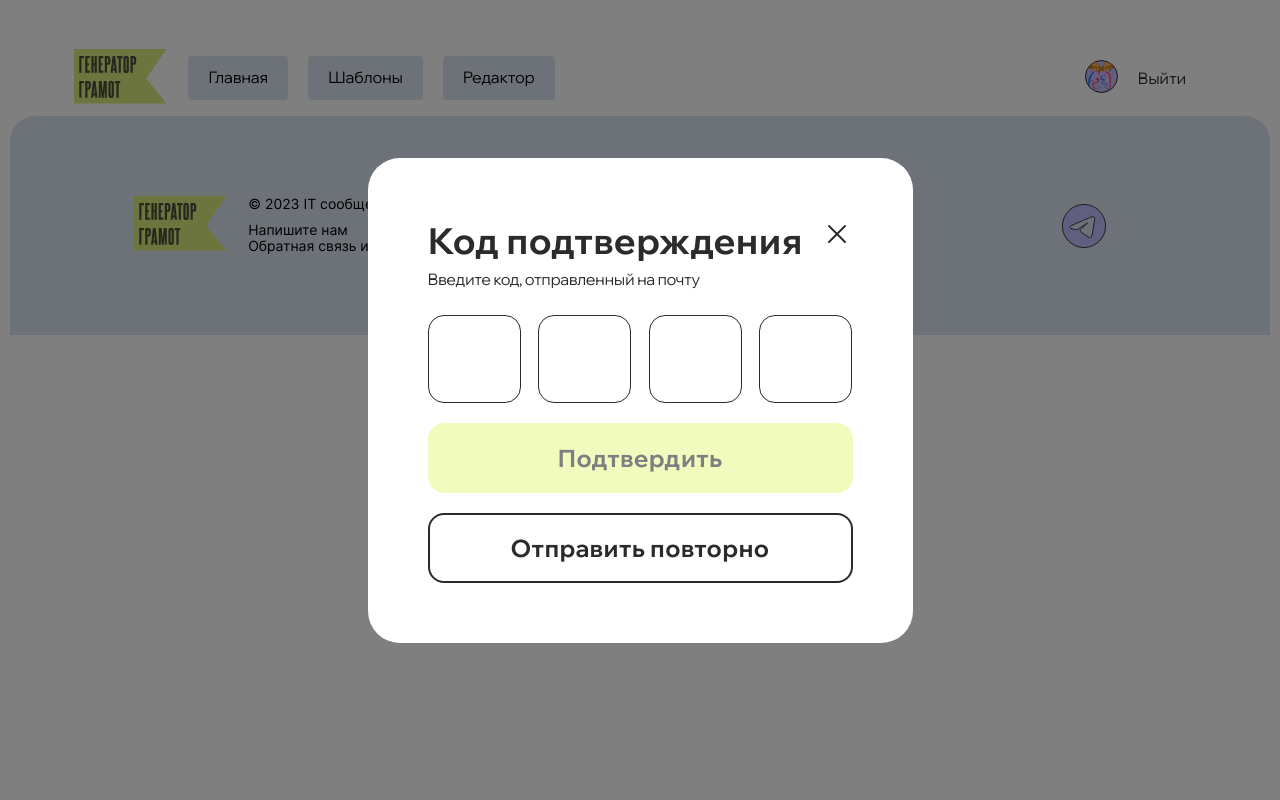
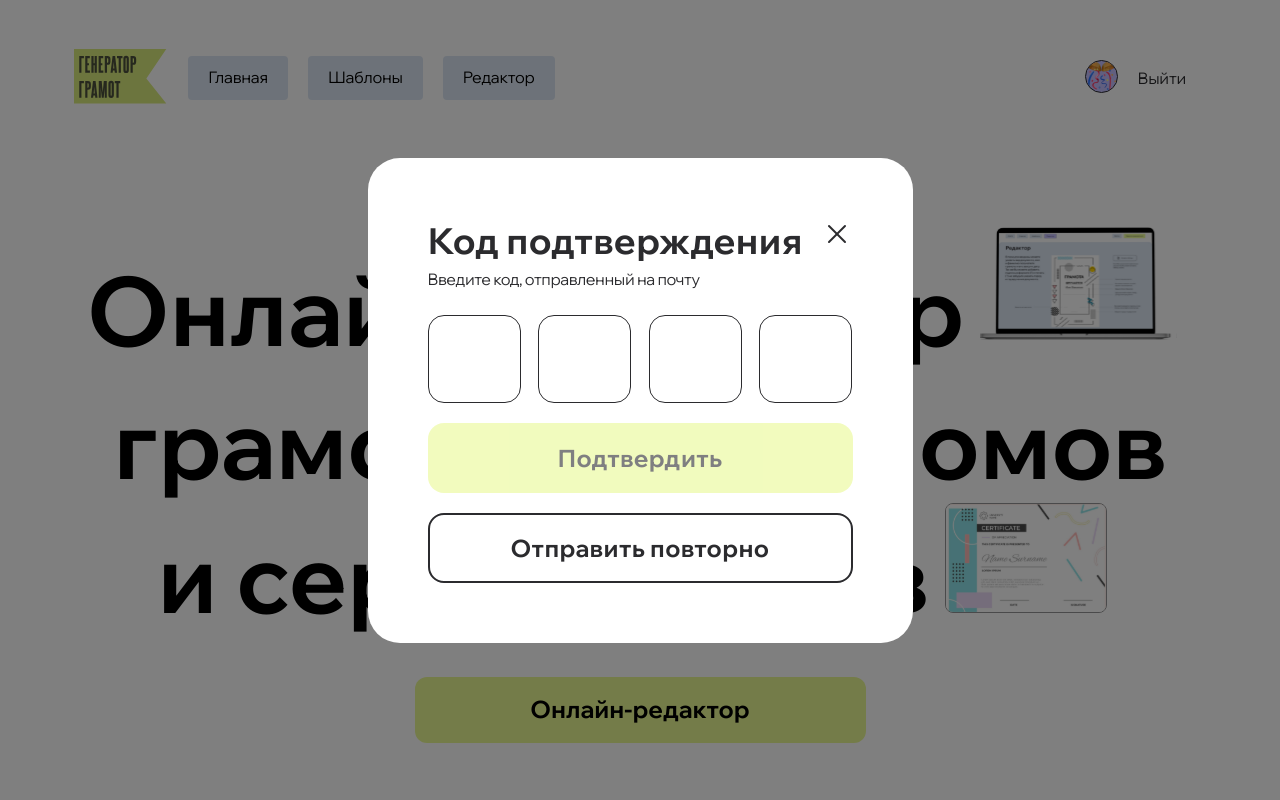
Before and after one commit to certificates-and-commendations/Frontend, a React (Create React App) app: page / in a window 1280 px wide. Shown: the top 800 px of the page. Built offline with nearby package versions, Linux system fonts and the light colour scheme; a web font is replaced by a local one.

Commit message:
fix: поменял путь у main

```diff
--- a/src/components/App/App.js
+++ b/src/components/App/App.js
@@ -153,7 +153,7 @@
 				)}
 				<Routes>
 					{/* Роут для Main */}
-					<Route path="/frontend" element={<Main />} />
+					<Route path="/" element={<Main />} />
 
 					{/* Роут для Editor */}
 					<Route
```
